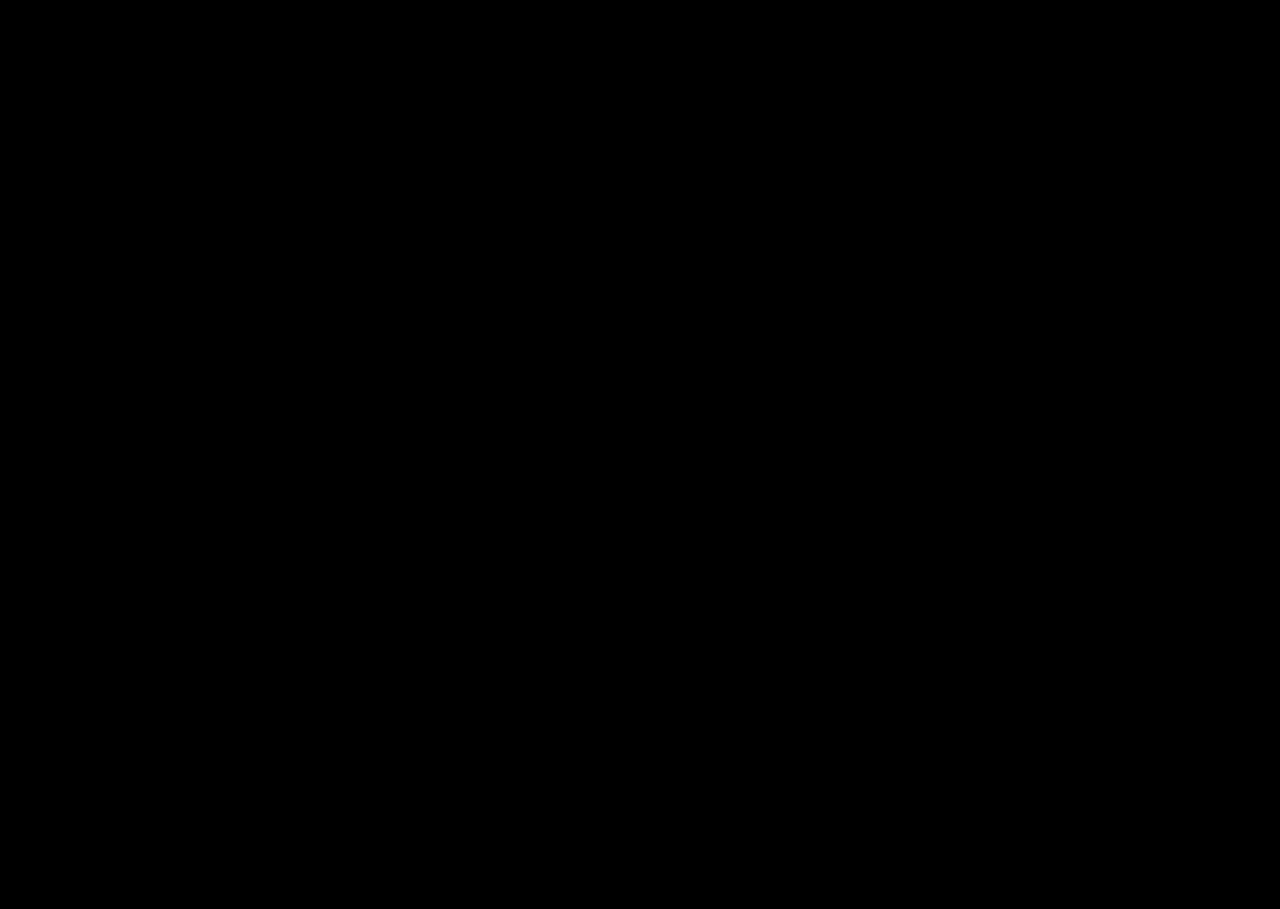
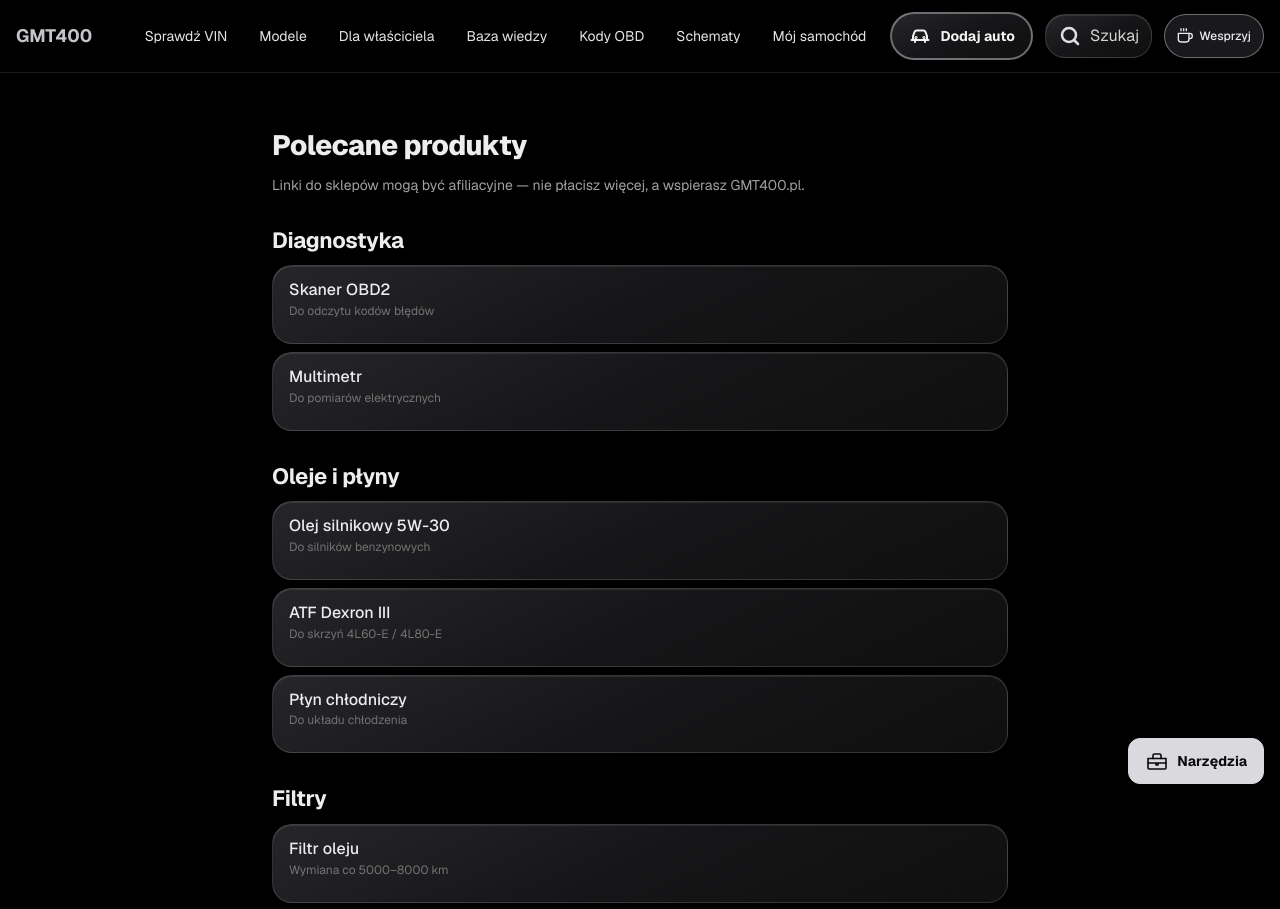
Before and after one commit to tsrc4mm9gg-netizen/gmt400-app, a Next.js app: page /polecane in a window 1280 px wide. Before the commit this address had no page. Shown: the top 909 px of the page. Before the commit the page ends 800 px from the top, so only its background shows below. Built offline with nearby package versions, Linux system fonts and the light colour scheme.

Commit message:
feat: add affiliate products page and component

```diff
--- /dev/null
+++ b/src/app/polecane/page.tsx
@@ -0,0 +1,83 @@
+import type { Metadata } from 'next';
+import Link from 'next/link';
+
+export const metadata: Metadata = {
+  title: 'Polecane produkty GMT400 — części, narzędzia, diagnostyka',
+  description: 'Polecane produkty dla właścicieli GMT400: oleje, filtry, narzędzia, skanery OBD. Linki afiliacyjne — nie płacisz więcej.',
+  alternates: { canonical: 'https://www.gmt400.pl/polecane' },
+};
+
+const AFFILIATE_TAG = 'gmt400pl-20';
+
+const categories = [
+  {
+    name: 'Diagnostyka',
+    items: [
+      { name: 'Skaner OBD2', search: 'OBD2+scanner+car', note: 'Do odczytu kodów błędów' },
+      { name: 'Multimetr', search: 'digital+multimeter', note: 'Do pomiarów elektrycznych' },
+    ],
+  },
+  {
+    name: 'Oleje i płyny',
+    items: [
+      { name: 'Olej silnikowy 5W-30', search: '5W-30+engine+oil', note: 'Do silników benzynowych' },
+      { name: 'ATF Dexron III', search: 'Dexron+III+ATF', note: 'Do skrzyń 4L60-E / 4L80-E' },
+      { name: 'Płyn chłodniczy', search: 'coolant+antifreeze', note: 'Do układu chłodzenia' },
+    ],
+  },
+  {
+    name: 'Filtry',
+    items: [
+      { name: 'Filtr oleju', search: 'oil+filter+GMT400', note: 'Wymiana co 5000–8000 km' },
+      { name: 'Filtr powietrza', search: 'air+filter+GMT400', note: 'Wymiana co 15 000 km' },
+      { name: 'Filtr paliwa', search: 'fuel+filter+GMT400', note: 'Wymiana co 30 000 km' },
+    ],
+  },
+  {
+    name: 'Narzędzia',
+    items: [
+      { name: 'Klucz dynamometryczny', search: 'torque+wrench', note: 'Do dokręcania z momentem' },
+      { name: 'Zestaw kluczy nasadowych', search: 'socket+set+metric', note: 'Podstawowe narzędzia' },
+    ],
+  },
+];
+
+function amazonLink(search: string) {
+  return `https://www.amazon.de/s?k=${encodeURIComponent(search)}&tag=${AFFILIATE_TAG}`;
+}
+
+export default function PolecanePage() {
+  return (
+    <div className="mx-auto max-w-3xl px-4 py-8">
+      <h1 className="text-2xl font-bold text-white">Polecane produkty</h1>
+      <p className="mt-2 text-sm text-neutral-400">
+        Linki do sklepów mogą być afiliacyjne — nie płacisz więcej, a wspierasz GMT400.pl.
+      </p>
+
+      {categories.map((cat) => (
+        <section key={cat.name} className="mt-8">
+          <h2 className="text-lg font-semibold text-silver-300">{cat.name}</h2>
+          <ul className="mt-3 space-y-2">
+            {cat.items.map((item) => (
+              <li key={item.name} className="rounded-lg border border-white/10 bg-neutral-900/50 px-4 py-3">
+                <a
+                  href={amazonLink(item.search)}
+                  target="_blank"
+                  rel="noopener noreferrer"
+                  className="font-medium text-silver-200 hover:text-white hover:underline"
+                >
+                  {item.name}
+                </a>
+                <p className="mt-1 text-xs text-neutral-500">{item.note}</p>
+              </li>
+            ))}
+          </ul>
+        </section>
+      ))}
+
+      <p className="mt-8 text-xs text-neutral-500">
+        <Link href="/" className="text-silver-400 hover:underline">← Wróć na stronę główną</Link>
+      </p>
+    </div>
+  );
+}
--- /dev/null
+++ b/src/app/ui/AffiliateBox.tsx
@@ -0,0 +1,34 @@
+const AFFILIATE_TAG = 'gmt400pl-20';
+
+type Props = {
+  title?: string;
+  items: { name: string; search: string }[];
+};
+
+function amazonLink(search: string) {
+  return `https://www.amazon.de/s?k=${encodeURIComponent(search)}&tag=${AFFILIATE_TAG}`;
+}
+
+export default function AffiliateBox({ title = 'Gdzie kupić', items }: Props) {
+  if (!items.length) return null;
+  return (
+    <aside className="my-4 rounded-lg border border-silver-600/20 bg-neutral-900/40 px-4 py-3">
+      <p className="text-xs font-medium text-neutral-400">{title}</p>
+      <ul className="mt-2 space-y-1">
+        {items.map((item) => (
+          <li key={item.name}>
+            <a
+              href={amazonLink(item.search)}
+              target="_blank"
+              rel="noopener noreferrer"
+              className="text-sm text-silver-300 hover:text-silver-200 hover:underline"
+            >
+              {item.name}
+            </a>
+          </li>
+        ))}
+      </ul>
+      <p className="mt-2 text-[10px] text-neutral-600">Link afiliacyjny — nie płacisz więcej</p>
+    </aside>
+  );
+}
```
